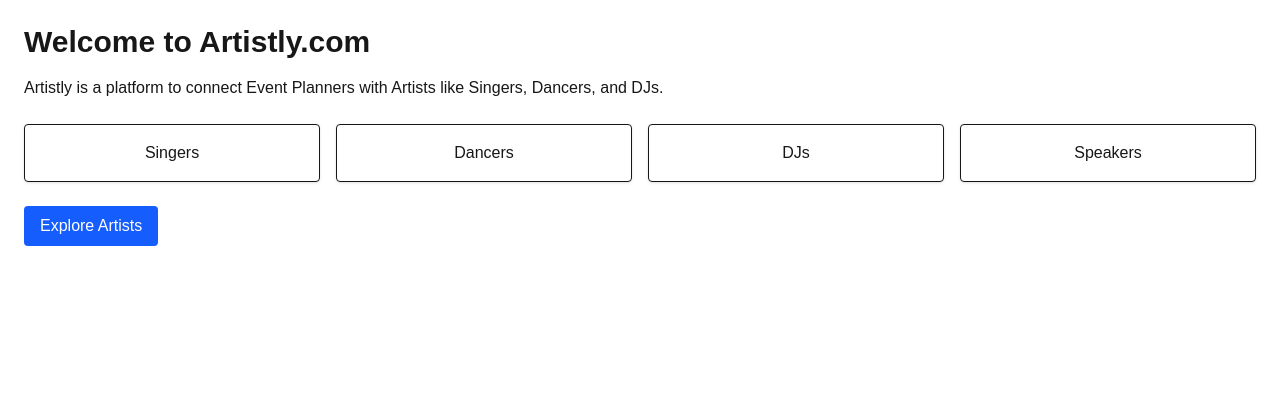
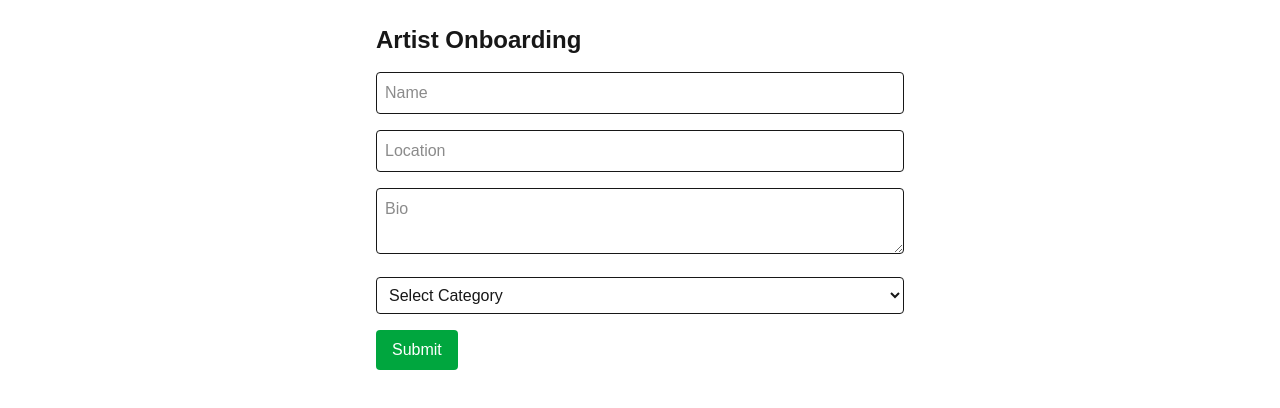
Before and after one commit to Mayursanodiya-code/artistly, a Next.js app: page / in a window 1280 px wide. Shown: the top 408 px of the page. Built offline with nearby package versions, Linux system fonts and the light colour scheme.

Commit message:
fix: added /onboard page

```diff
--- a/src/app/page.tsx
+++ b/src/app/page.tsx
@@ -1,29 +1,30 @@
-export default function HomePage() {
+'use client'
+
+import { useForm, FieldValues } from 'react-hook-form'
+
+export default function OnboardPage() {
+  const { register, handleSubmit } = useForm()
+
+  const onSubmit = (data: FieldValues) => {
+    alert("Form Submitted!")
+    console.log(data)
+  }
+
   return (
-    <main className="p-6">
-      <h1 className="text-3xl font-bold mb-4">Welcome to Artistly.com</h1>
-      <p className="mb-6">
-        Artistly is a platform to connect Event Planners with Artists like
-        Singers, Dancers, and DJs.
-      </p>
-
-      <div className="grid grid-cols-1 sm:grid-cols-2 md:grid-cols-4 gap-4 mb-6">
-        {["Singers", "Dancers", "DJs", "Speakers"].map((category, index) => (
-          <div
-            key={index}
-            className="border p-4 rounded shadow text-center font-medium"
-          >
-            {category}
-          </div>
-        ))}
-      </div>
-
-      <a
-        href="/artists"
-        className="inline-block bg-blue-600 text-white px-4 py-2 rounded hover:bg-blue-700"
-      >
-        Explore Artists
-      </a>
+    <main className="p-6 max-w-xl mx-auto">
+      <h1 className="text-2xl font-bold mb-4">Artist Onboarding</h1>
+      <form onSubmit={handleSubmit(onSubmit)} className="space-y-4">
+        <input {...register("name")} placeholder="Name" className="w-full p-2 border rounded" />
+        <input {...register("location")} placeholder="Location" className="w-full p-2 border rounded" />
+        <textarea {...register("bio")} placeholder="Bio" className="w-full p-2 border rounded" />
+        <select {...register("category")} className="w-full p-2 border rounded">
+          <option value="">Select Category</option>
+          <option value="Singer">Singer</option>
+          <option value="Dancer">Dancer</option>
+          <option value="DJ">DJ</option>
+        </select>
+        <button type="submit" className="bg-green-600 text-white px-4 py-2 rounded">Submit</button>
+      </form>
     </main>
-  );
+  )
 }
```
